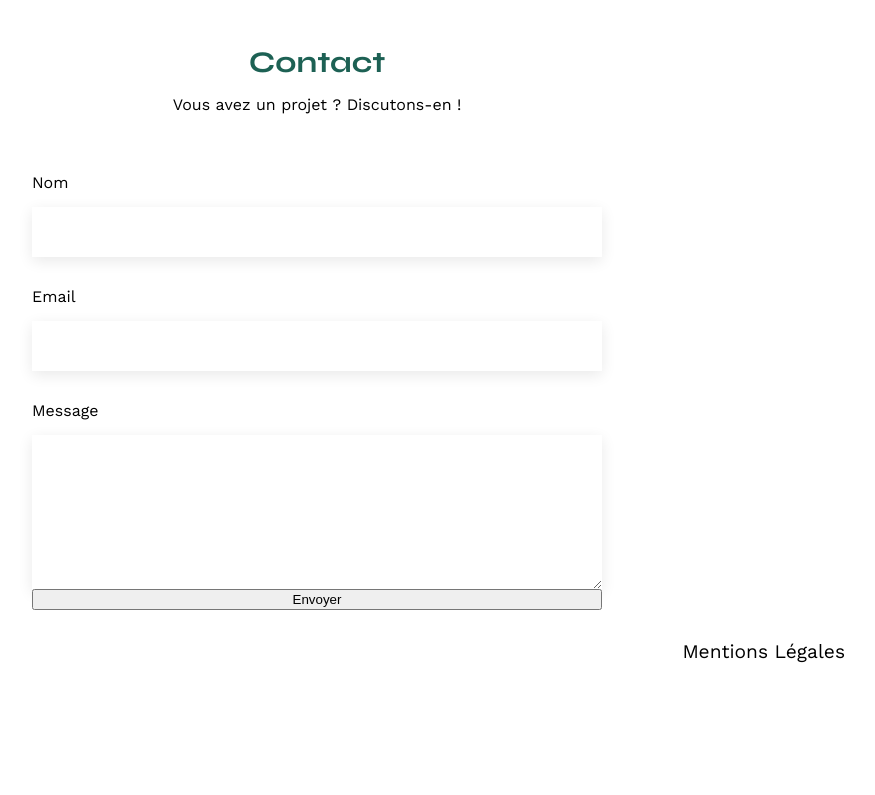
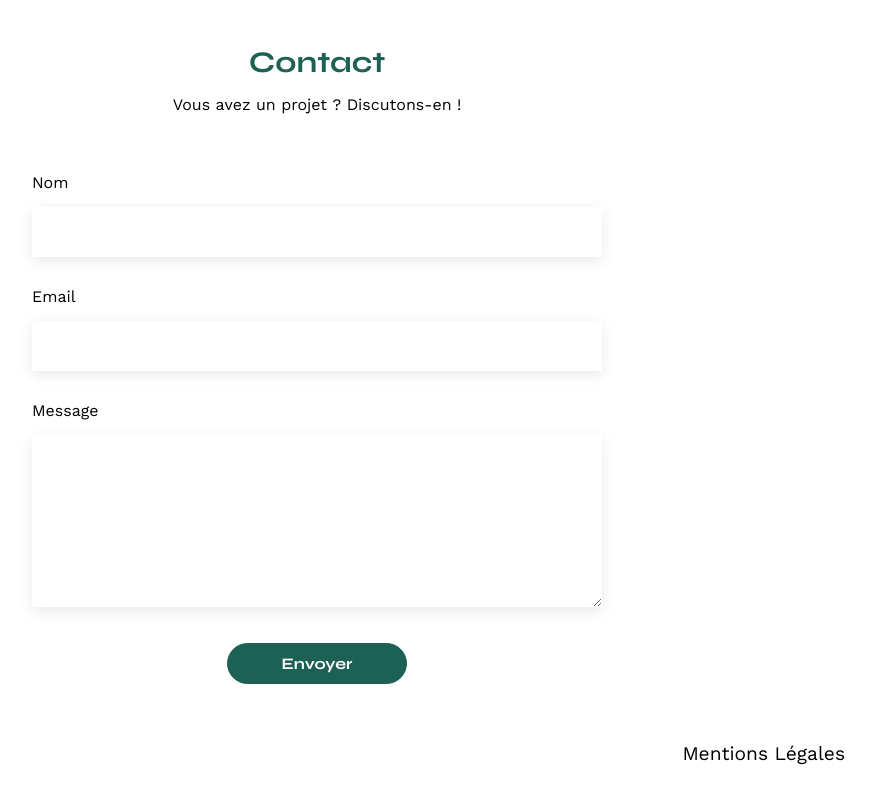
Before and after one commit to BuckyBuck135/Projet-3---Portfolio-architecte-sophie-bluel, a plain HTML site: page FrontEnd/index.html in a window 1280 px wide. Shown: the part 2921-3716 px from the top of the page, without its empty margins (323-1198 px from the left). Before the commit the page ends 3614 px from the top, so only its background shows below. Drawn offline with nearby package versions, Linux system fonts and the light colour scheme.

Commit message:
Made changes for input to button

```diff
--- a/FrontEnd/assets/style.css
+++ b/FrontEnd/assets/style.css
@@ -225,6 +225,7 @@ div.gallery figure figcaption {
 }
 
 #contact input {
+	padding: 0.8em;
 	height: 50px;
 	font-size: 1.2em;
 	border: none;
@@ -236,19 +237,29 @@ div.gallery figure figcaption {
 }
 
 #contact textarea {
+	padding: 0.8em;
 	border: none;
 	box-shadow: 0px 4px 14px rgba(0, 0, 0, 0.09);
 }
 
-input[type="submit"]{
+#contact .submit-btn {
+    cursor: pointer;
 	font-family: 'Syne';
 	font-weight: 700;
-	color: white;
+    font-size: 1rem;
+    color: white;
 	background-color: #1D6154;
-	margin : 2em auto ;
 	width: 180px;
-	text-align: center;
+    border: 1px solid #1D6154;
 	border-radius: 60px ;
+	line-height: 19.2px;
+	padding: 0.6em 1.5em;
+    margin : 2.3em auto 1.75em auto;
+}
+
+#contact .submit-btn:hover {
+    color: #1D6154;
+	background-color: white;
 }
 
 footer nav ul {
```
Also changed, not shown: FrontEnd/assets/login.css (+3 -4 lines).
